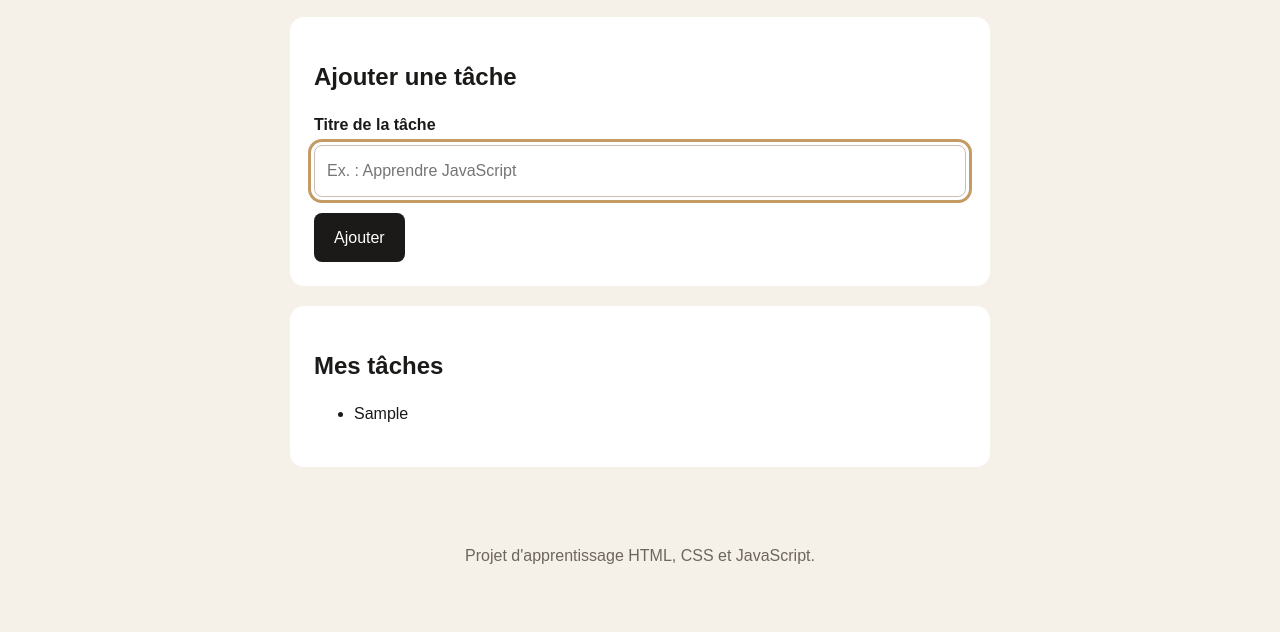
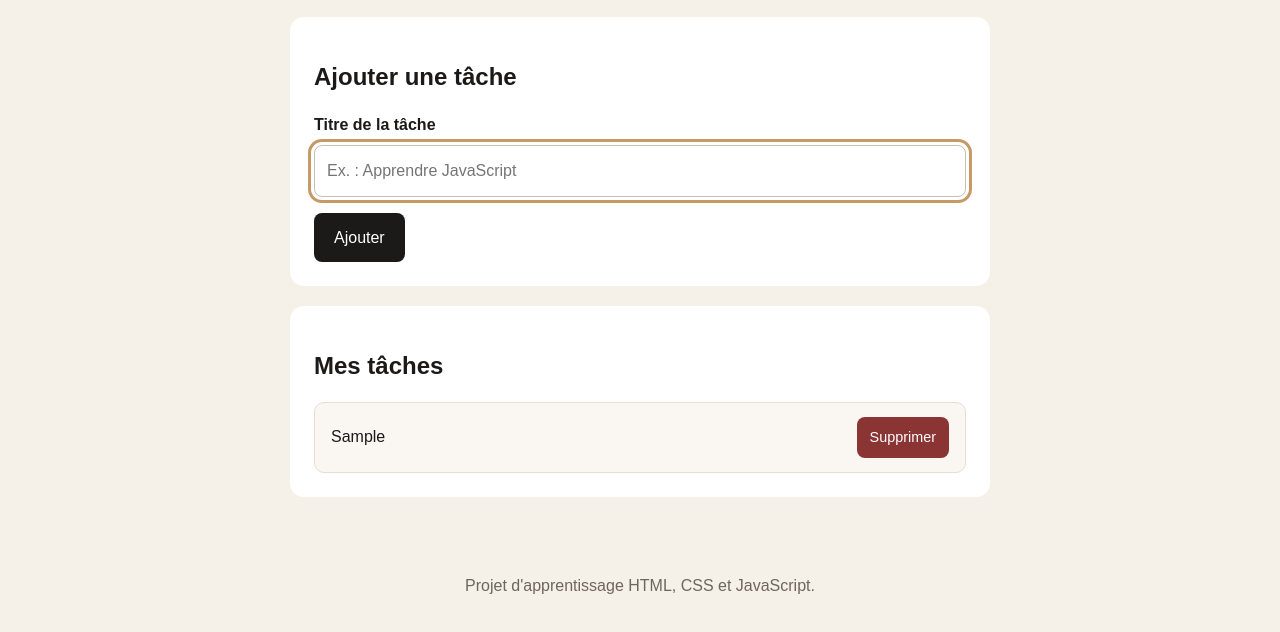
Before and after one commit to FalyTiana/todo-list-api, a plain HTML site: page index.html in a window 1280 px wide. Both pictures are taken after typing "Sample" into the empty fields and a click on the button "Ajouter". Shown: the part 306-938 px from the top of the page. Before the commit the page ends 911 px from the top, so only its background shows below. Drawn offline with Linux system fonts and the light colour scheme.

```diff
--- a/script.js
+++ b/script.js
@@ -1,11 +1,11 @@
+
 
 const form = document.querySelector("#task-form");
 const taskInput = document.querySelector("#task-title-input");
 const taskSection = document.querySelector("#list-title").parentElement;
 
 const taskList = document.createElement("ul");
-taskSection.querySelector("p").remove();
-taskSection.appendChild(taskList);
+const emptyMessage = taskSection.querySelector("p");
 
 form.addEventListener("submit", function (event) {
     event.preventDefault();
@@ -18,10 +18,32 @@
     }
 
     const taskItem = document.createElement("li");
-    taskItem.textContent = taskTitle;
+    const taskText = document.createElement("span");
+    const deleteButton = document.createElement("button");
 
+    taskText.textContent = taskTitle;
+    deleteButton.textContent = "Supprimer";
+    deleteButton.type = "button";
+
+    deleteButton.addEventListener("click", function () {
+        taskItem.remove();
+
+        if (taskList.children.length === 0) {
+            emptyMessage.hidden = false;
+        }
+    });
+
+    taskItem.appendChild(taskText);
+    taskItem.appendChild(deleteButton);
     taskList.appendChild(taskItem);
 
+    if (!taskList.isConnected) {
+        taskSection.appendChild(taskList);
+    }
+
+    emptyMessage.hidden = true;
     taskInput.value = "";
     taskInput.focus();
 });
+
+emptyMessage.hidden = false;
--- a/style.css
+++ b/style.css
@@ -101,3 +101,70 @@
         padding: 18px;
     }
 }
+
+
+
+/* Liste des tâches */
+#list-title {
+    margin-bottom: 20px;
+}
+
+#list-title + p {
+    color: #6d665d;
+}
+
+#list-title + p[hidden] {
+    display: none;
+}
+
+#list-title ~ ul {
+    list-style: none;
+    padding: 0;
+    margin: 0;
+    display: flex;
+    flex-direction: column;
+    gap: 12px;
+}
+
+#list-title ~ ul li {
+    display: flex;
+    align-items: center;
+    justify-content: space-between;
+    gap: 16px;
+    padding: 14px 16px;
+    background-color: #faf7f2;
+    border: 1px solid #e5ddd1;
+    border-radius: 10px;
+    min-width: 0;
+}
+
+#list-title ~ ul li span {
+    flex: 1;
+    min-width: 0;
+    overflow-wrap: anywhere;
+}
+
+#list-title ~ ul li button {
+    flex-shrink: 0;
+    padding: 9px 13px;
+    background-color: #8b3434;
+    font-size: 0.9rem;
+}
+
+#list-title ~ ul li button:hover {
+    background-color: #702828;
+    opacity: 1;
+}
+
+/* Adaptation aux petits écrans */
+@media (max-width: 480px) {
+    #list-title ~ ul li {
+        align-items: flex-start;
+        gap: 10px;
+        padding: 12px;
+    }
+
+    #list-title ~ ul li button {
+        padding: 8px 10px;
+    }
+}
```
